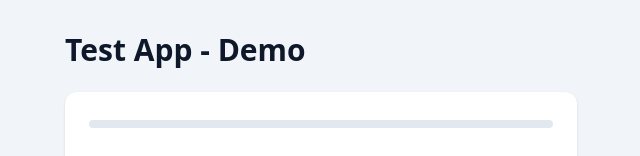
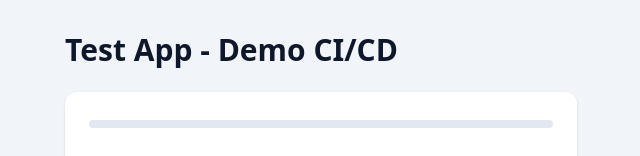
Before and after one commit to YashMehetre/test-app, a website: page public/index.html in a window 1280 px wide. Shown: the top 156 px of the page, without its empty margins (319-959 px from the left). Drawn offline with nearby package versions, Linux system fonts and the light colour scheme; no server answers.

Commit message:
Update page title to include 'Demo CI/CD'

```diff
--- a/public/index.html
+++ b/public/index.html
@@ -10,7 +10,7 @@
 
 <body class="min-h-screen bg-slate-100 text-slate-900">
   <main class="mx-auto max-w-xl p-4 sm:p-8">
-    <h1 class="mb-6 text-3xl font-bold">Test App - Demo</h1>
+    <h1 class="mb-6 text-3xl font-bold">Test App - Demo CI/CD</h1>
     <div class="rounded-xl bg-white p-6 shadow">
       <div class="mb-1 flex justify-between text-sm text-slate-500">
         <span id="step"></span>
```
